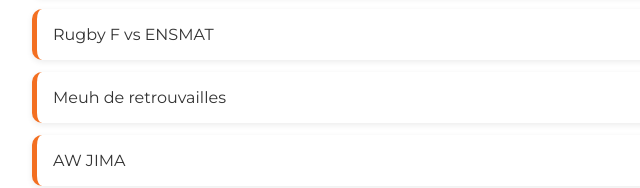
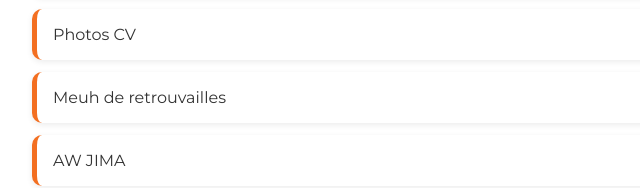
Before and after one commit to Caviar-site/Caviar, a plain HTML site: page galerie/galerie.html in a window 1280 px wide. Shown: the part 250-438 px from the top of the page, 0-640 px from the left. Drawn offline with Linux system fonts and the light colour scheme.

Commit message:
Update galerie.html

```diff
--- a/galerie/galerie.html
+++ b/galerie/galerie.html
@@ -501,7 +501,7 @@
          </div>
     </div>
 
-      <div class="event"><a href="https://photos.app.goo.gl/UAAbzGFpyb4TG24f9" target="_blank">Rugby F vs ENSMAT</a></div>
+      <div class="event"><a href="https://photos.app.goo.gl/UAAbzGFpyb4TG24f9" target="_blank">Photos CV</a></div>
 
       <div class="event"><a href="https://photos.app.goo.gl/aWLsGqhZGhrEsi6i7" target="_blank">Meuh de retrouvailles</a></div>
       <div class="event"><a href="https://photos.app.goo.gl/qPSnffd4tKnRJiMK7" target="_blank">AW JIMA</a></div>
```
